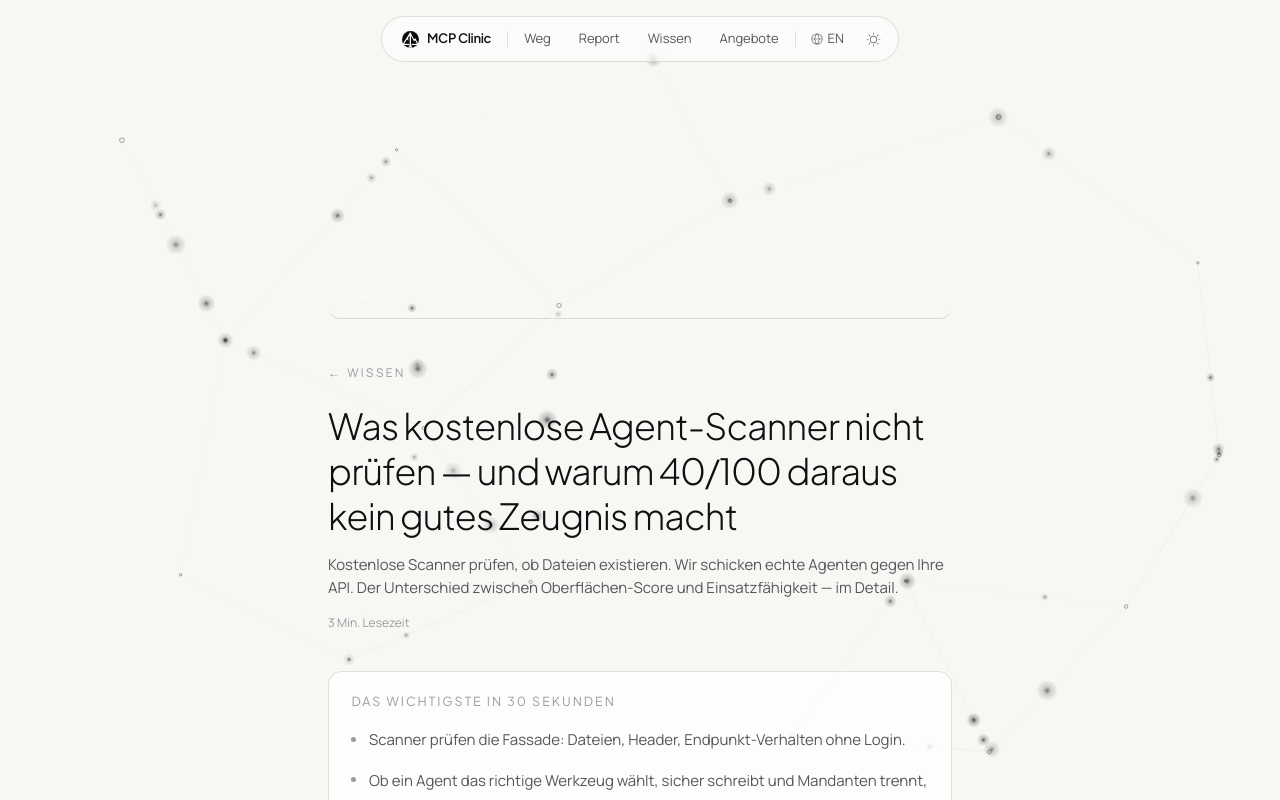
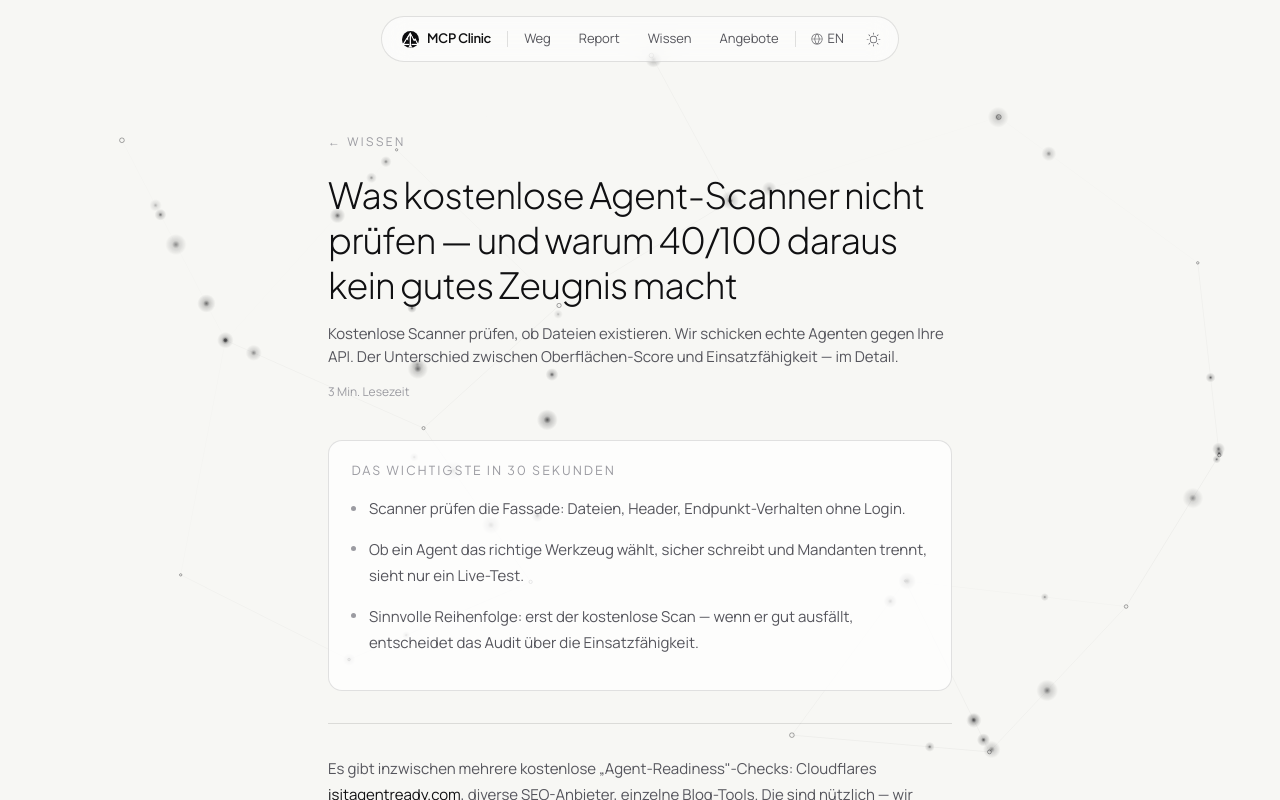
Before and after one commit to kenzotp/mcpclinic, a Next.js app: page /wissen/agent-scanner-limits in a window 1280 px wide. Shown: the top 800 px of the page. Built offline with nearby package versions, Linux system fonts and the light colour scheme.

Commit message:
wissen: remove generative header band — read as noise, not design; typographic header stands alone

```diff
--- a/src/app/wissen/[slug]/page.tsx
+++ b/src/app/wissen/[slug]/page.tsx
@@ -66,10 +66,6 @@ export default async function WissenPostPage({ params }: { params: Promise<{ slu
     <>
       <Nav lang="de" />
       <main className="relative z-10 mx-auto max-w-2xl px-6 pb-10 pt-32">
-        <div
-          className="hairline-b mb-10 overflow-hidden rounded-xl"
-          dangerouslySetInnerHTML={{ __html: fieldHeader(slug) }}
-        />
         <Reveal>
           <Link href="/wissen" className="text-xs uppercase tracking-[0.2em] text-[var(--ink-3)] transition-colors hover:text-[var(--ink-2)]">
             ← Wissen
```
